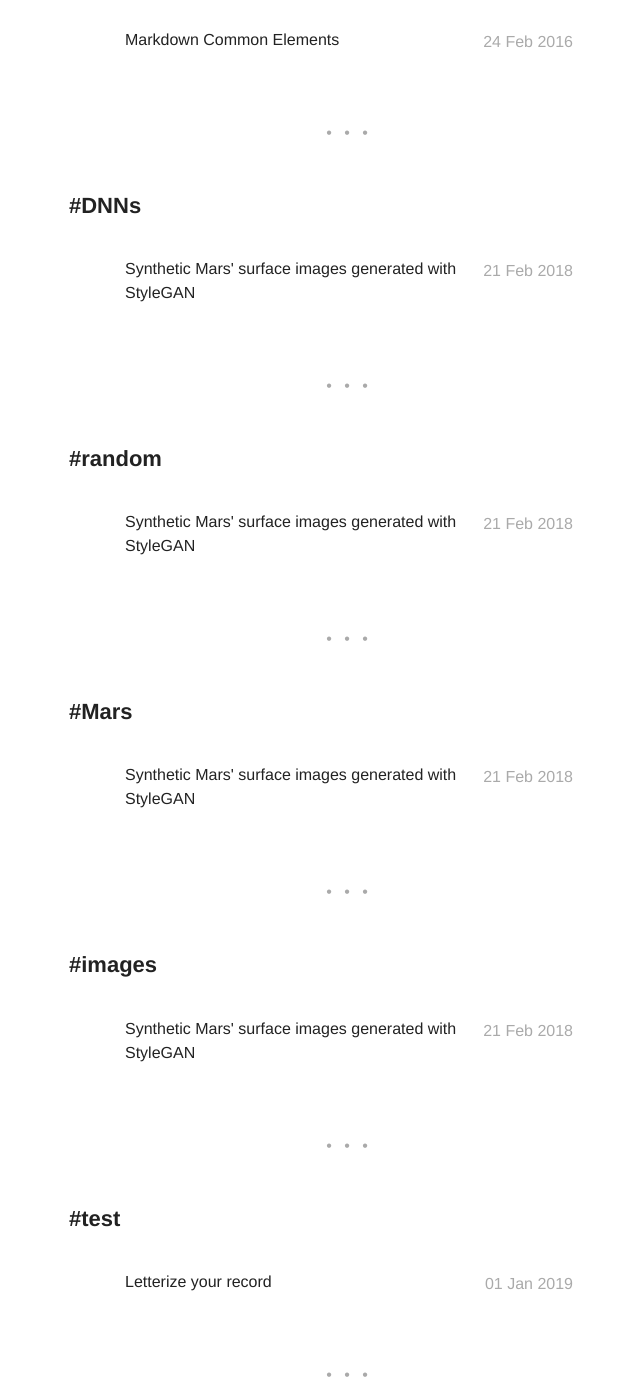
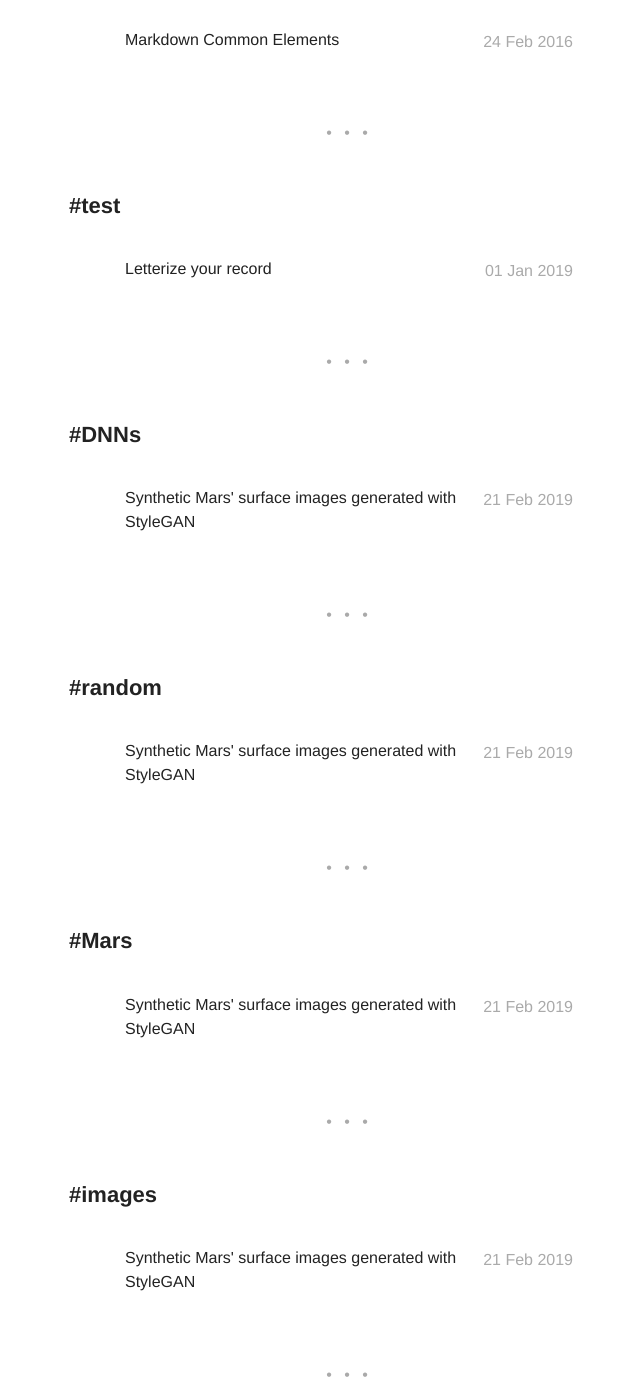
Before and after one commit to ivanlen/ivanlen.github.io, a Jekyll site: the page built from tags.html, in a window 1280 px wide and 1400 px high, scrolled down 1000 px. Shown: the whole window, without its empty margins (291-931 px from the left). Built offline with Jekyll 4.4.1, drawn with Linux system fonts in a browser that asks for light colours.

Commit message:
something

```diff
--- a/_posts/2019-02-24-synthetic-mars-surface-images.markdown
+++ b/_posts/2019-02-24-synthetic-mars-surface-images.markdown
@@ -1,7 +1,7 @@
 ---
 title: "Synthetic Mars' surface images generated with StyleGAN"
 layout: post
-date: 2018-02-21 00:01
+date: 2019-02-21 17:31
 image: /assets/images/markdown.jpg
 headerImage: false
 thumbnail: /assets/posts/mars_thumb.jpg
```
